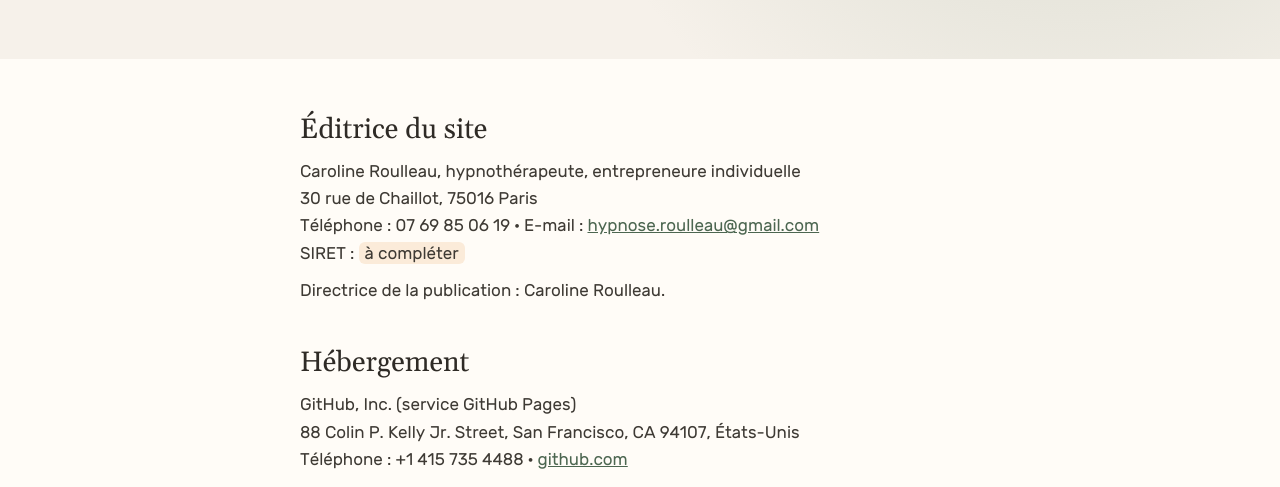
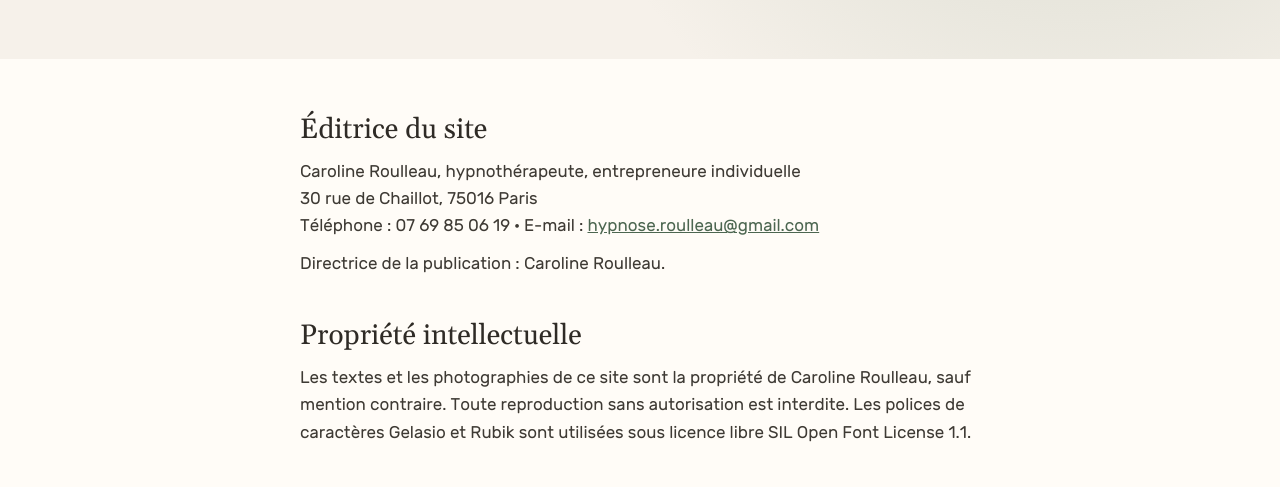
Before and after one commit to Squelinki/site-hypnose, a plain HTML site: page mentions-legales.html in a window 1280 px wide. Shown: the part 275-762 px from the top of the page. Drawn offline with Linux system fonts and the light colour scheme.

Commit message:
Update mentions-legales.html

```diff
--- a/mentions-legales.html
+++ b/mentions-legales.html
@@ -59,12 +59,7 @@
     <p>Caroline Roulleau, hypnothérapeute, entrepreneure individuelle<br>
     30 rue de Chaillot, 75016 Paris<br>
     Téléphone : 07 69 85 06 19 · E-mail : <a href="mailto:hypnose.roulleau@gmail.com">hypnose.roulleau@gmail.com</a><br>
-    <!-- À COMPLÉTER : votre numéro SIRET (14 chiffres) -->
-    SIRET : <span class="todo">à compléter</span></p>
     <p>Directrice de la publication : Caroline Roulleau.</p>
-
-    <h2>Hébergement</h2>
-    <p>GitHub, Inc. (service GitHub Pages)<br>88 Colin P. Kelly Jr. Street, San Francisco, CA 94107, États-Unis<br>Téléphone : +1 415 735 4488 · <a href="https://github.com" target="_blank" rel="noopener">github.com</a></p>
 
     <h2>Propriété intellectuelle</h2>
     <p>Les textes et les photographies de ce site sont la propriété de Caroline Roulleau, sauf mention contraire. Toute reproduction sans autorisation est interdite. Les polices de caractères Gelasio et Rubik sont utilisées sous licence libre SIL Open Font License 1.1.</p>
```
